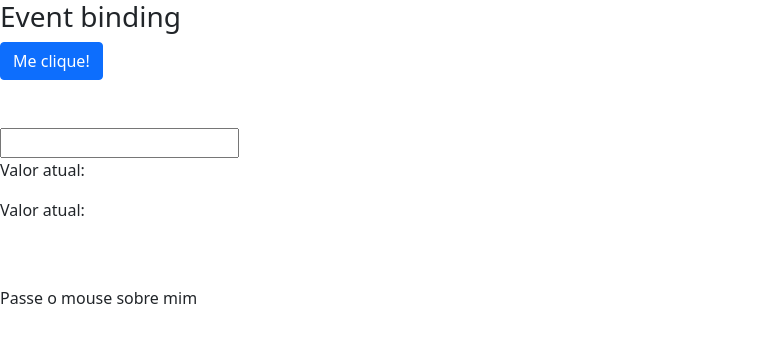
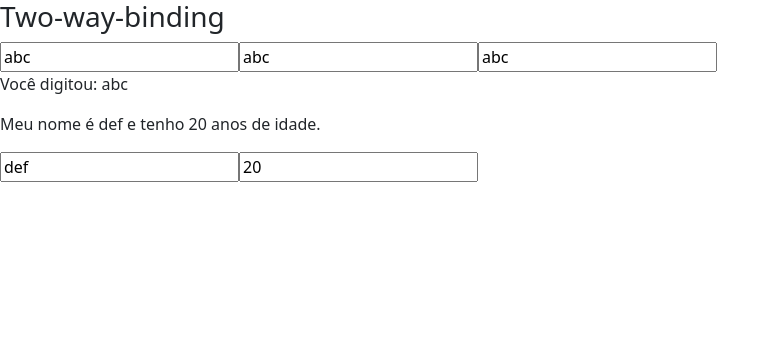
Before and after one commit to lindovaldo1/Introducao-Angular, an Angular app in the folder data-binding/: page / in a window 1280 px wide. Shown: the top 342 px of the page, without its empty margins (0-780 px from the left). Built offline with nearby package versions, Linux system fonts and the light colour scheme.

Commit message:
FEAT: Aula 12
Two-way data binding

```diff
--- a/data-binding/src/app/app.module.ts
+++ b/data-binding/src/app/app.module.ts
@@ -1,4 +1,6 @@
+import { MeuFormModule } from './meu-form/meu-form.module';
 import { NgModule } from '@angular/core';
+import { FormsModule } from '@angular/forms';
 import { BrowserModule } from '@angular/platform-browser';
 import { TooltipModule } from 'ngx-bootstrap/tooltip';
 
@@ -8,7 +10,13 @@ import { DataBindingComponent } from './data-binding/data-binding.component';
 
 @NgModule({
   declarations: [AppComponent, DataBindingComponent],
-  imports: [BrowserModule, AppRoutingModule, TooltipModule.forRoot()],
+  imports: [
+    BrowserModule,
+    AppRoutingModule,
+    TooltipModule.forRoot(),
+    FormsModule,
+    MeuFormModule,
+  ],
   providers: [],
   bootstrap: [AppComponent],
 })
--- a/data-binding/src/app/data-binding/data-binding.component.html
+++ b/data-binding/src/app/data-binding/data-binding.component.html
@@ -1,31 +1 @@
-<section class="property-binding">
-  <article>
-    <h3>Event binding</h3>
-    <div>
-      <button (click)="botaoClicado()" class="btn btn-primary">
-        Me clique!
-      </button>
-    </div>
-
-    <br /><br />
-
-    <input
-      type="text"
-      #campoInput
-      (keyup)="onKeyUp($event)"
-      (keyup.enter)="salvarValor(campoInput.value)"
-      (blue)="salvarValor(campoInput.value)"
-    />
-    <p>Valor atual: {{ valorAtual }}</p>
-    <p>Valor atual: {{ valorSalvo }}</p>
-
-    <br /><br />
-
-    <span
-      (mouseover)="onMouseOver()"
-      (mouseout)="onMouseOverOut()"
-      [class.highlight]="isMouseOver"
-      >Passe o mouse sobre mim</span
-    >
-  </article>
-</section>
+<app-meu-form></app-meu-form>
--- a/data-binding/src/app/data-binding/data-binding.component.ts
+++ b/data-binding/src/app/data-binding/data-binding.component.ts
@@ -6,41 +6,6 @@ import { Component, OnInit } from '@angular/core';
   styleUrls: ['./data-binding.component.scss'],
 })
 export class DataBindingComponent implements OnInit {
-  url: string = 'http://loiane.com';
-  cursoAngular: boolean = true;
-  urlImagem: string = 'http://lorempixel.com.br/400/200/nature';
-
-  valorAtual: string = '';
-  valorSalvo: string = '';
-
-  isMouseOver: boolean = false;
-
-  getValor() {
-    return 1;
-  }
-
-  getCurtirCurso() {
-    return true;
-  }
-
-  botaoClicado() {
-    alert('Botão clicado!');
-  }
-
-  onKeyUp(evento: KeyboardEvent) {
-    this.valorAtual = (<HTMLInputElement>evento.target).value;
-  }
-
-  salvarValor(valor: string) {
-    this.valorSalvo = valor;
-  }
-
-  onMouseOver() {
-    this.isMouseOver = !this.isMouseOver;
-  }
-
-  onMouseOverOut() {}
-
   constructor() {}
 
   ngOnInit(): void {}
--- /dev/null
+++ b/data-binding/src/app/meu-form/meu-form.component.html
@@ -0,0 +1,33 @@
+<section class="property-binding">
+  <article>
+    <h3>Two-way-binding</h3>
+    <div>
+      <input
+        type="text"
+        #componenteInput
+        [value]="nome"
+        (input)="nome = componenteInput.value"
+      />
+
+      <input
+        type="text"
+        #componenteInput2
+        [ngModel]="nome"
+        (ngModelChange)="nome = componenteInput2.value"
+      />
+
+      <input type="text" [(ngModel)]="nome" />
+
+      <p>Você digitou: {{ nome }}</p>
+    </div>
+
+    <div>
+      <p>
+        Meu nome é {{ pessoa.nome }} e tenho {{ pessoa.idade }} anos de idade.
+      </p>
+
+      <input type="text" [(ngModel)]="pessoa.nome" />
+      <input type="number" [(ngModel)]="pessoa.idade" />
+    </div>
+  </article>
+</section>
--- /dev/null
+++ b/data-binding/src/app/meu-form/meu-form.component.ts
@@ -0,0 +1,19 @@
+import { Component, OnInit } from '@angular/core';
+
+@Component({
+  selector: 'app-meu-form',
+  templateUrl: './meu-form.component.html',
+  styleUrls: ['./meu-form.component.scss'],
+})
+export class MeuFormComponent implements OnInit {
+  nome: string = 'abc';
+
+  pessoa: any = {
+    nome: 'def',
+    idade: 20,
+  };
+
+  constructor() {}
+
+  ngOnInit(): void {}
+}
```
Also changed, not shown: data-binding/src/app/meu-form/meu-form.module.ts (added, +11 -0 lines), data-binding/src/app/meu-form/meu-form.component.scss (added), 1 other file (tests, documents, lock files or other folders).
